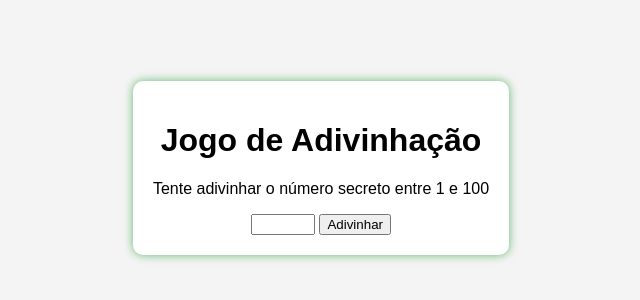
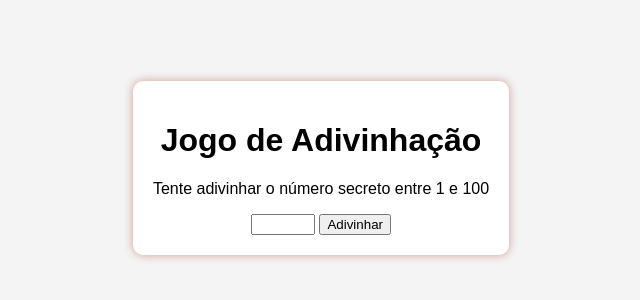
Before and after one commit to ciromacedo/game-adivinhacao-2025, a plain HTML site: page index.html in a window 1280 px wide. Shown: the part 232-532 px from the top of the page, without its empty margins (319-959 px from the left). Drawn offline with Linux system fonts and the light colour scheme.

Commit message:
novas alterações

```diff
--- a/index.html
+++ b/index.html
@@ -22,7 +22,7 @@
         background-color: #ffffff;
         padding: 20px;
         border-radius: 10px;
-        box-shadow: 0px 0px 10px rgba(0, 145, 25, 0.6);
+        box-shadow: 0px 0px 10px rgba(145, 31, 0, 0.4);
       }
 
     </style>
```
